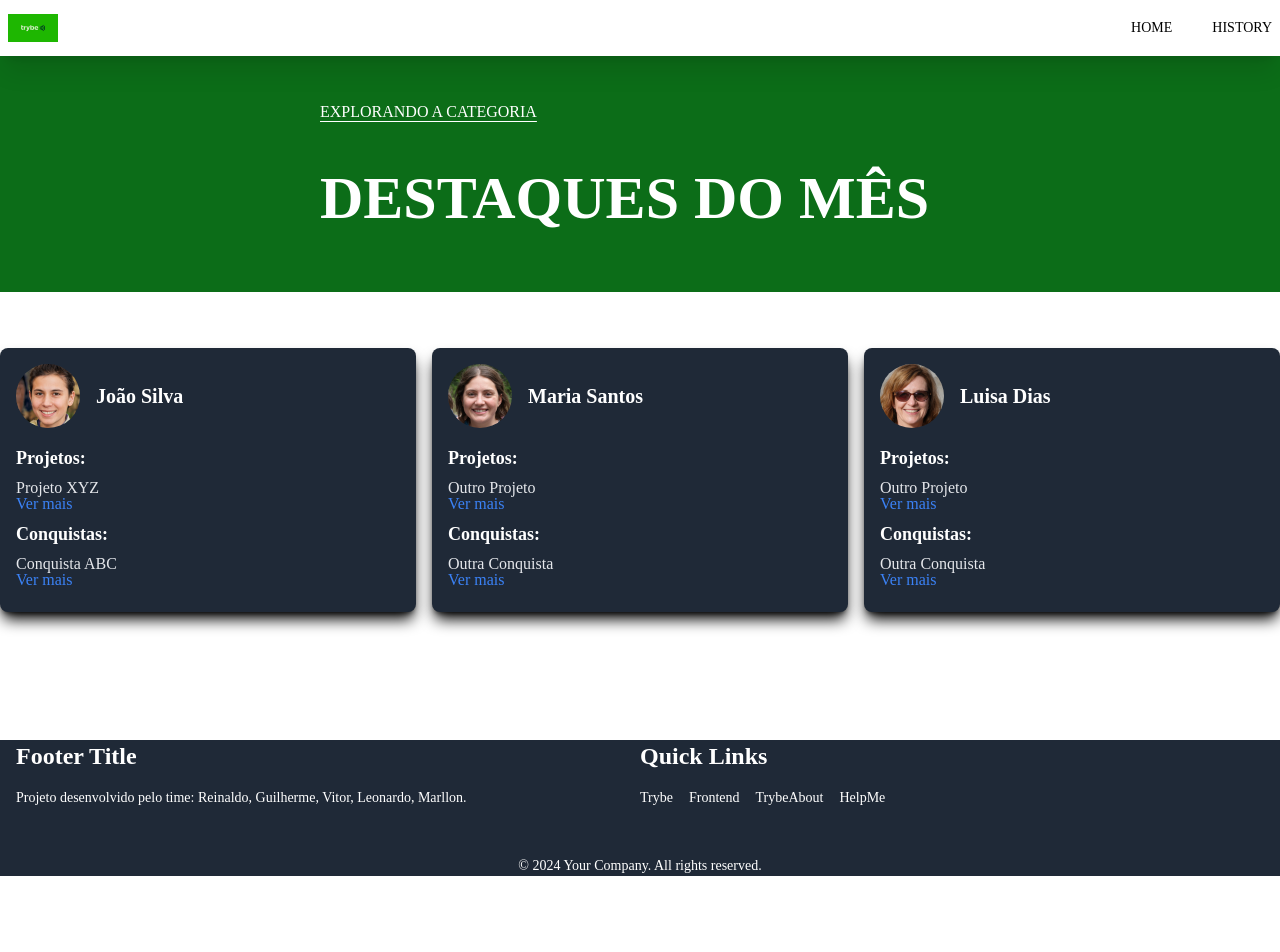
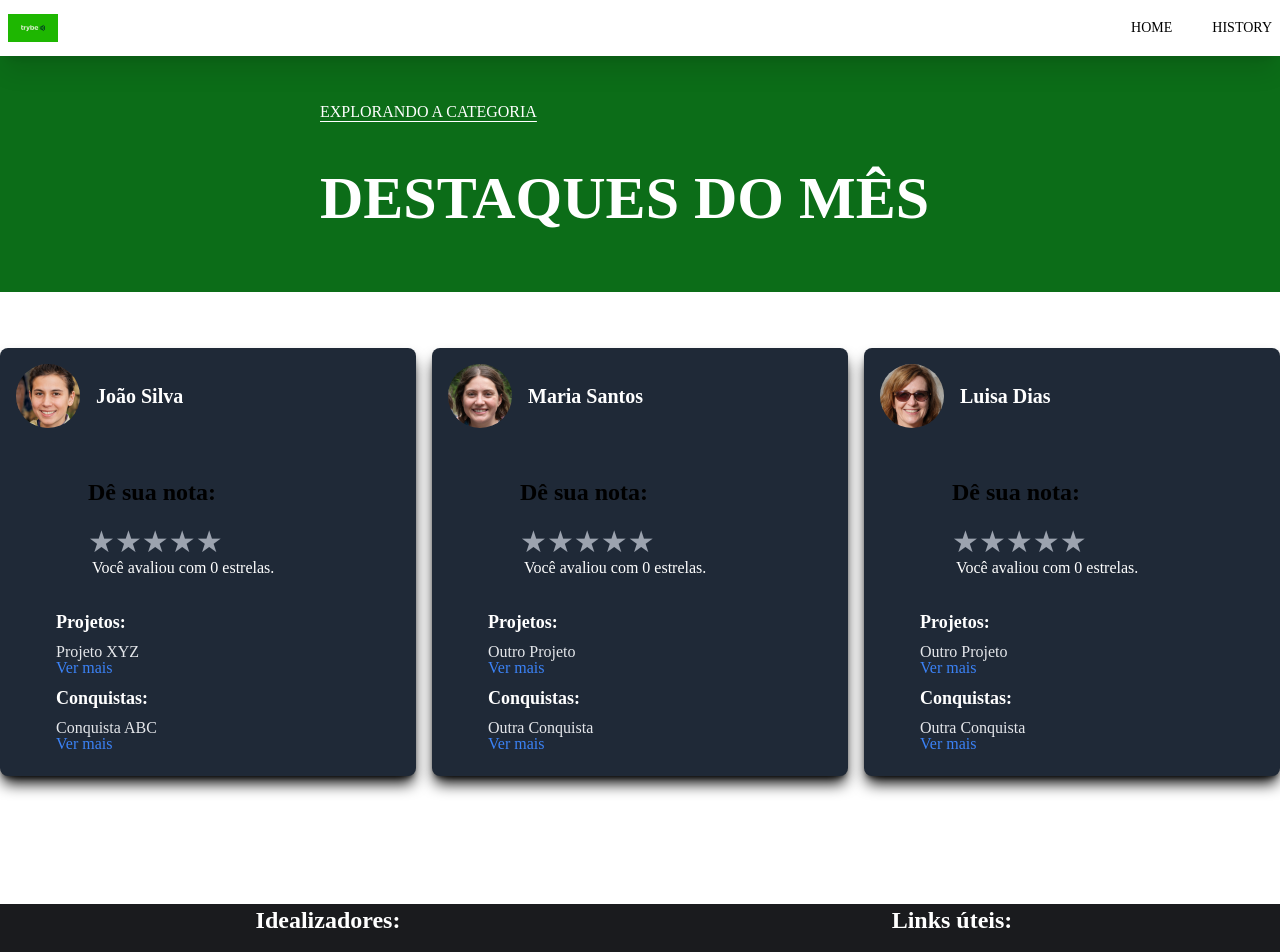
Before and after one commit to tryber/dev-na-pratica-01, a Next.js app in the folder frontend/: page / in a window 1280 px wide. Shown: the top 952 px of the page. Before the commit the page ends 876 px from the top, so only its background shows below. Built offline with nearby package versions, Linux system fonts and the light colour scheme.

Commit message:
feat: adiciona componente para avaliação

```diff
--- a/frontend/src/components/Card.tsx
+++ b/frontend/src/components/Card.tsx
@@ -5,6 +5,7 @@ import User from '@/types/User';
 import Project from '@/types/Project';
 import Achievement from '@/types/Achievement';
 import CardProps from '@/types/CardProps';
+import App from './Star';
 
 const Card: React.FC<CardProps> = ({ users, currentPage }) => {
   const filteredUsers =
@@ -30,7 +31,8 @@ const Card: React.FC<CardProps> = ({ users, currentPage }) => {
               />
               <h2 className="text-xl font-semibold text-white">{user.name}</h2>
             </div>
-            <div>
+            <div className='ml-10'>
+              <App />
               <h3 className="text-lg font-semibold mb-2 text-white">
                 Projetos:
               </h3>
@@ -43,7 +45,7 @@ const Card: React.FC<CardProps> = ({ users, currentPage }) => {
                 </div>
               ))}
             </div>
-            <div>
+            <div className='ml-10'>
               <h3 className="text-lg font-semibold mb-2 text-white">
                 Conquistas:
               </h3>
--- a/frontend/src/components/Footer.tsx
+++ b/frontend/src/components/Footer.tsx
@@ -2,20 +2,20 @@ import React from 'react';
 
 const Footer: React.FC = () => {
   return (
-    <footer className="flex flex-grow items-center justify-center bg-gray-800 text-white h-auto">
-      <div className="container mx-auto px-4">
+    <footer className="flex flex-grow items-center justify-center bg-[#1A1B1E] text-white h-auto">
+      <div className="container mx-auto px-4 text-center">
         <div className="flex flex-col md:flex-row md:justify-between">
           <div className="md:w-1/2">
-            <h2 className="text-2xl font-bold mb-4">Footer Title</h2>
+            <h2 className="text-2xl font-bold mb-4">Idealizadores:</h2>
             <p className="text-sm">
               Projeto desenvolvido pelo time: Reinaldo, Guilherme, Vitor,
               Leonardo, Marllon.
             </p>
           </div>
           <div className="md:w-1/2 mt-4 md:mt-0">
-            <h2 className="text-2xl font-bold mb-4">Quick Links</h2>
-            <ul className="flex flex-col md:flex-row">
-              <li className="md:mr-4 mb-2 md:mb-0">
+            <h2 className="text-2xl font-bold mb-4">Links úteis:</h2>
+            <ul className="flex flex-col md:flex-row justify-center">
+              <li className="md:mr-4 mb-2 md:mb-0 md:text-center">
                 <a
                   href="https://www.betrybe.com/"
                   target="_blank"
@@ -25,7 +25,7 @@ const Footer: React.FC = () => {
                   Trybe
                 </a>
               </li>
-              <li className="md:mr-4 mb-2 md:mb-0">
+              <li className="md:mr-4 mb-2 md:mb-0 md:text-center">
                 <a
                   href="https://www.betrybe.com/cursos/programacao-fundamentos-front-end"
                   target="_blank"
@@ -35,7 +35,7 @@ const Footer: React.FC = () => {
                   Frontend
                 </a>
               </li>
-              <li className="md:mr-4 mb-2 md:mb-0">
+              <li className="md:mr-4 mb-2 md:mb-0 md:text-center">
                 <a
                   href="https://www.betrybe.com/pessoas-contratadas"
                   target="_blank"
@@ -45,7 +45,7 @@ const Footer: React.FC = () => {
                   TrybeAbout
                 </a>
               </li>
-              <li className="md:mr-4 mb-2 md:mb-0">
+              <li className="md:mr-4 mb-2 md:mb-0 md:text-center">
                 <a
                   href="https://ajuda.betrybe.com/hc/pt-br"
                   target="_blank"
@@ -59,7 +59,7 @@ const Footer: React.FC = () => {
           </div>
         </div>
         <div className="mt-8 border-t border-gray-700 pt-4 text-sm text-center">
-          &copy; 2024 Your Company. All rights reserved.
+          &copy; 2024 Company. All rights reserved.
         </div>
       </div>
     </footer>
--- /dev/null
+++ b/frontend/src/components/Star.tsx
@@ -0,0 +1,47 @@
+import React, { useState } from 'react';
+import { TStar, StarProps } from '../types/Stars';
+
+
+const Star: React.FC<StarProps> = ({ selected, onClick }) => (
+  <span
+    className={`text-3xl cursor-pointer ${selected ? 'text-yellow-500' : 'text-gray-400'
+      }`}
+    onClick={onClick}
+  >
+    ★
+  </span>
+);
+
+const StarRating: React.FC<TStar> = ({ totalStars }) => {
+  const [selectedStars, setSelectedStars] = useState<number>(0);
+
+  const handleStarClick = (index: number) => {
+    setSelectedStars(index + 1);
+  };
+
+  return (
+    <div className='flex flex-col'>
+      <div className="flex items-center">
+        {[...Array(totalStars)].map((_, index) => (
+          <Star
+            key={index}
+            selected={index < selectedStars}
+            onClick={() => handleStarClick(index)}
+          />
+        ))}
+      </div>
+      <p className="ml-1 text-white">Você avaliou com {selectedStars} estrelas.</p>
+    </div>
+  );
+};
+
+const App: React.FC = () => {
+  return (
+    <div className="p-8">
+      <h1 className="text-2xl font-bold mb-4">Dê sua nota:</h1>
+      <StarRating totalStars={5} />
+    </div>
+  );
+};
+
+export default App;
--- /dev/null
+++ b/frontend/src/types/Stars.ts
@@ -0,0 +1,8 @@
+export interface TStar {
+  totalStars: number;
+}
+
+export interface StarProps {
+  selected: boolean;
+  onClick: () => void;
+}
```
